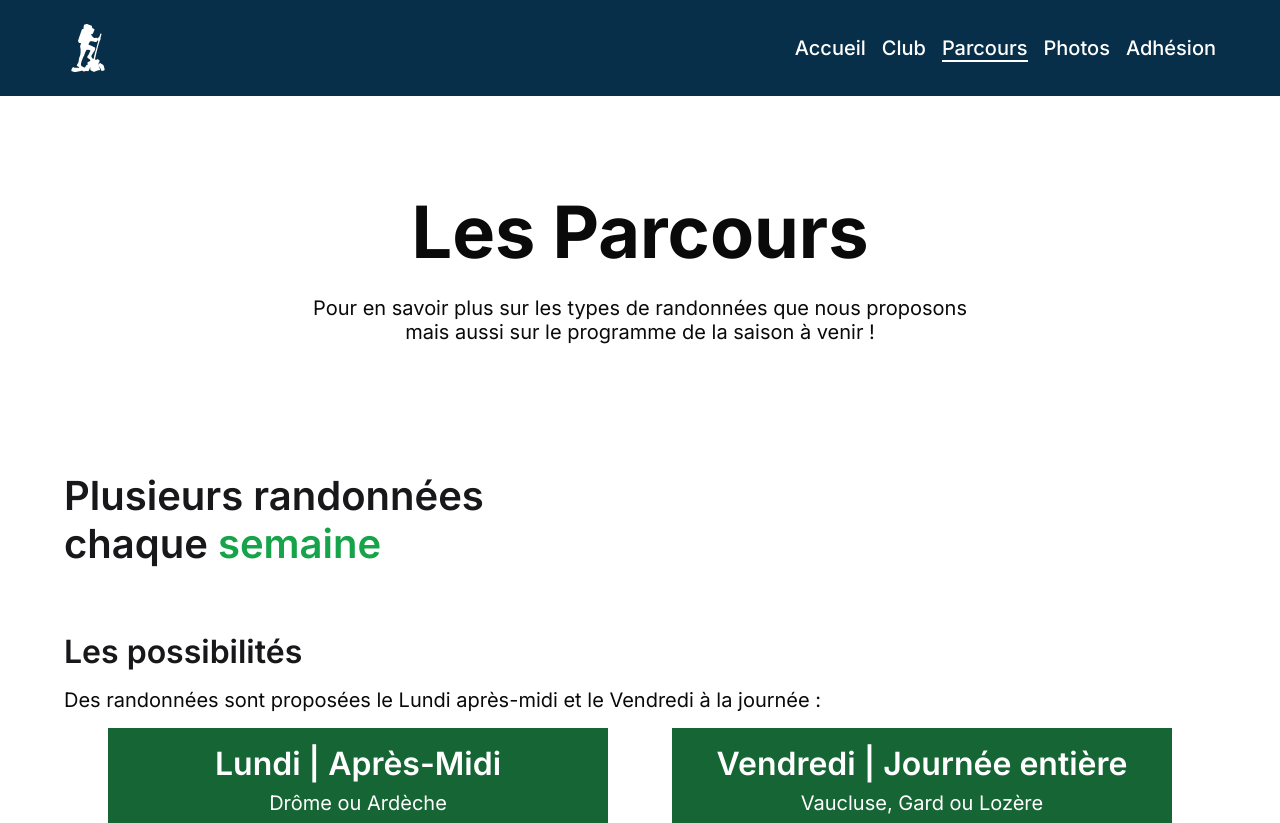
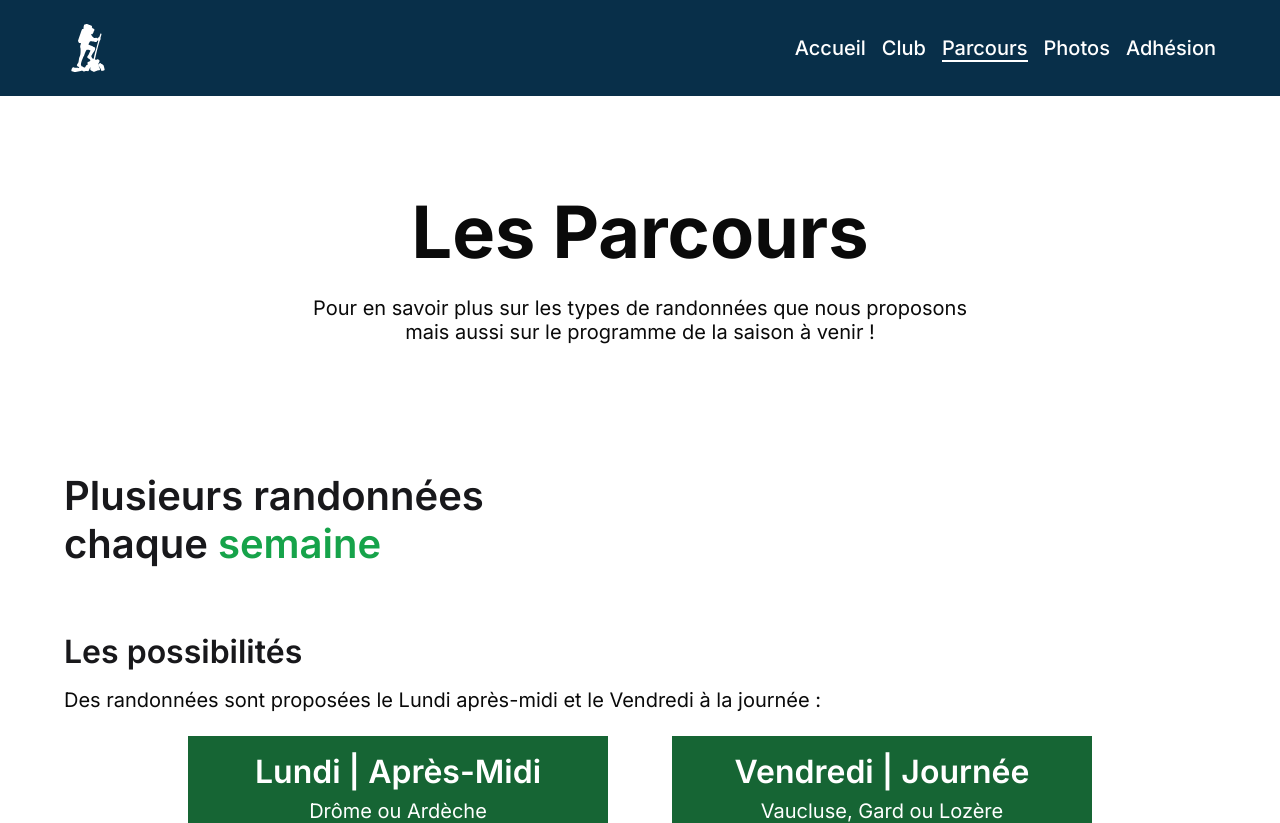
Before and after one commit to SebastienLaurentt/Galopins-Next-V2, a Next.js app: page /parcours in a window 1280 px wide. Shown: the top 823 px of the page. Built offline with nearby package versions, Linux system fonts and the light colour scheme.

Commit message:
parcours card are now flex row in lg display

```diff
--- a/app/page.tsx
+++ b/app/page.tsx
@@ -91,7 +91,7 @@ export default function Home() {
           Lundi après-midi et le Vendredi pour la journée entière."
         />
         <div>
-          <ul className="flex flex-col xl:flex-row xl:justify-center gap-y-10 xl:gap-y-0 xl:gap-x-16">
+          <ul className="flex flex-col lg:flex-row lg:justify-center gap-y-10 xl:gap-y-0 lg:gap-x-16">
             <li>
               <ParcoursCard
                 parcoursTitle="Lundi | Après-Midi"
@@ -111,7 +111,7 @@ export default function Home() {
             </li>
             <li>
               <ParcoursCard
-                parcoursTitle="Vendredi | Journée entière"
+                parcoursTitle="Vendredi | Journée"
                 area="Vaucluse, Gard ou Lozère"
                 frequency="En alternance"
                 case1={
--- a/app/parcours/page.tsx
+++ b/app/parcours/page.tsx
@@ -17,11 +17,11 @@ function Parcours() {
         />
         <div className="mb-16 md:mb-32">
           <h3> Les possibilités </h3>
-          <p className="mb-4">
+          <p className="mb-4 md:mb-6">
             Des randonnées sont proposées le Lundi après-midi et le Vendredi à
             la journée :
           </p>
-          <ul className="flex flex-col xl:flex-row xl:justify-center gap-y-10 xl:gap-y-0 xl:gap-x-16">
+          <ul className="flex flex-col lg:flex-row lg:justify-center gap-y-10 xl:gap-y-0 lg:gap-x-16">
             <li>
               <ParcoursCard
                 parcoursTitle="Lundi | Après-Midi"
@@ -41,7 +41,7 @@ function Parcours() {
             </li>
             <li>
               <ParcoursCard
-                parcoursTitle="Vendredi | Journée entière"
+                parcoursTitle="Vendredi | Journée"
                 area="Vaucluse, Gard ou Lozère"
                 frequency="En alternance"
                 case1={
--- a/components/Card/ParcoursCard/ParcoursCard.tsx
+++ b/components/Card/ParcoursCard/ParcoursCard.tsx
@@ -10,7 +10,7 @@ interface ParcoursCardProps {
 
 const ParcoursCard = ({parcoursTitle, area, frequency, case1, case2 }: ParcoursCardProps) => {
   return (
-    <div className='flex flex-col max-w-[360px] md:max-w-[480px] xl:max-w-[1280px] xl:w-[500px] mx-auto text-center'>
+    <div className='flex flex-col max-w-[360px] md:max-w-[480px] xl:max-w-[1280px] lg:w-[420px] mx-auto text-center'>
       <div className='bg-green-800 py-4'>
         <h3 className='text-white mb-1'>
           {parcoursTitle}
```
